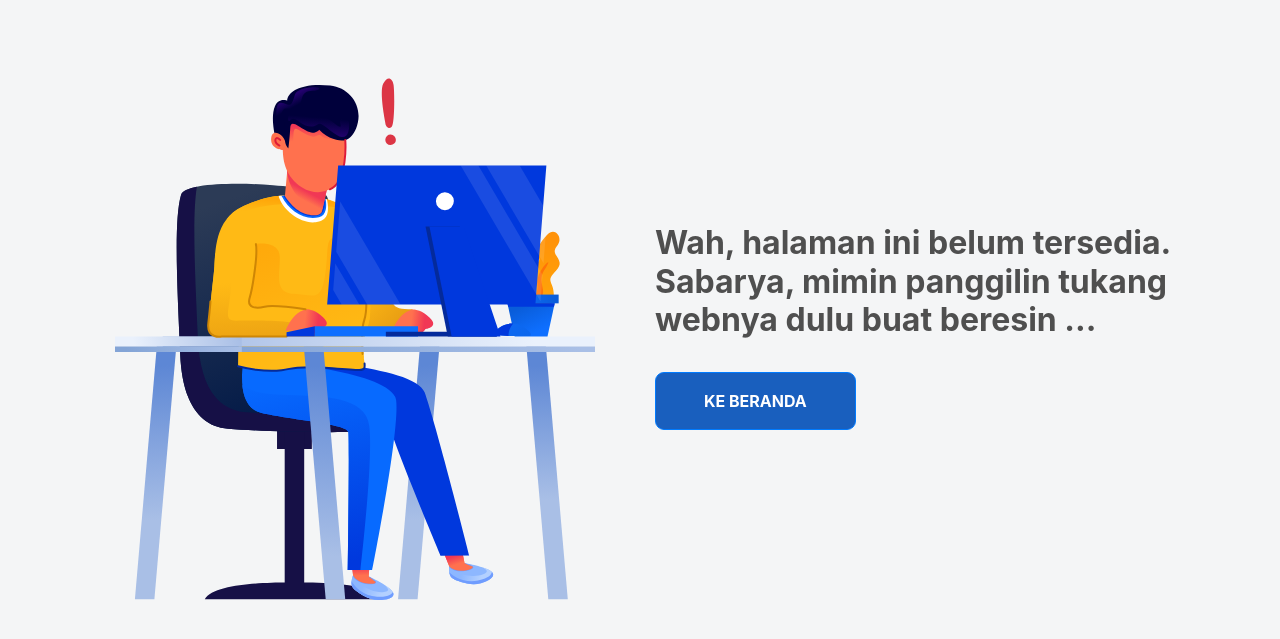
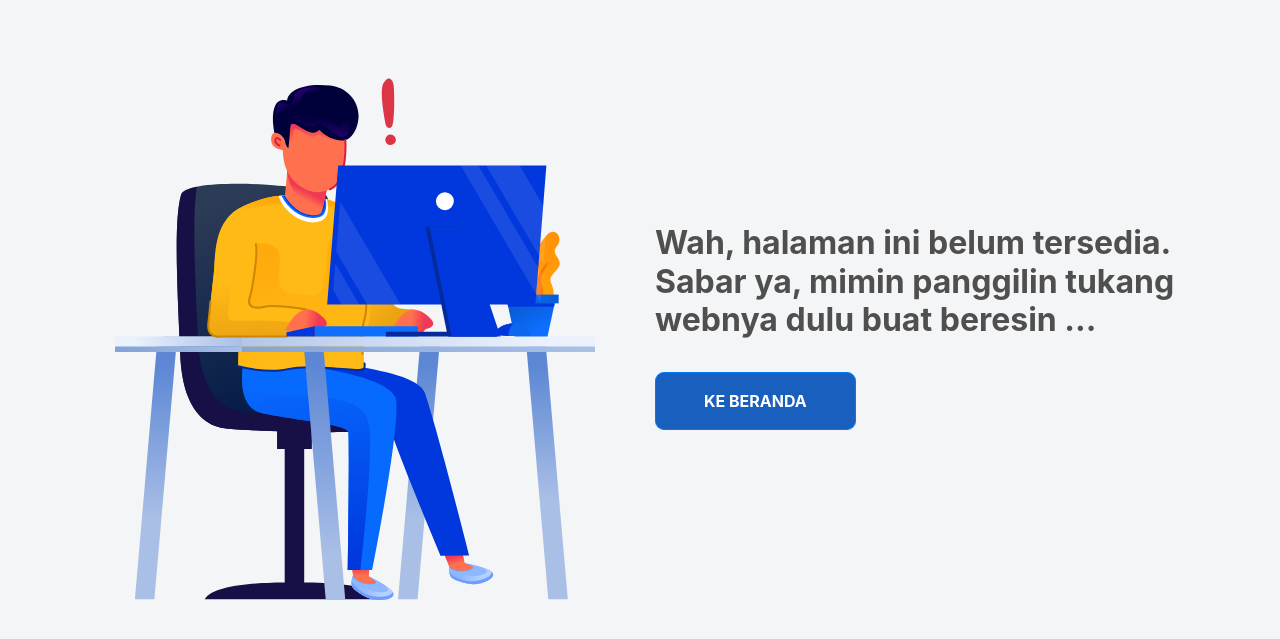
Before and after one commit to gimpscape/artweek-page, a plain HTML site: page 404.html in a window 1280 px wide. Shown: the part 113-752 px from the top of the page. Drawn offline with nearby package versions, Linux system fonts and the light colour scheme.

Commit message:
fix typo

```diff
--- a/404.html
+++ b/404.html
@@ -45,7 +45,7 @@
                 <div class="col-12 col-lg-6 col-xl-6 text-center d-lg-flex d-xl-flex align-items-lg-center justify-content-xl-center align-items-xl-center"><img class="img-fluid p-3" src="assets/img/img-404.svg" alt="404 img"></div>
                 <div class="col d-lg-flex d-xl-flex align-items-lg-center align-items-xl-center">
                     <div class="text-center text-lg-left">
-                        <h2 class="text-grey"><strong>Wah, halaman ini belum tersedia. Sabarya, mimin panggilin tukang webnya dulu buat beresin ...</strong></h2><a class="btn btn-primary my-4 py-3 px-5 main-btn text-white" role="button" aria-label="back to home" href="index.html"><strong>KE BERANDA</strong></a></div>
+                        <h2 class="text-grey"><strong>Wah, halaman ini belum tersedia. Sabar ya, mimin panggilin tukang webnya dulu buat beresin ...</strong></h2><a class="btn btn-primary my-4 py-3 px-5 main-btn text-white" role="button" aria-label="back to home" href="index.html"><strong>KE BERANDA</strong></a></div>
                 </div>
             </div>
         </div>
```
